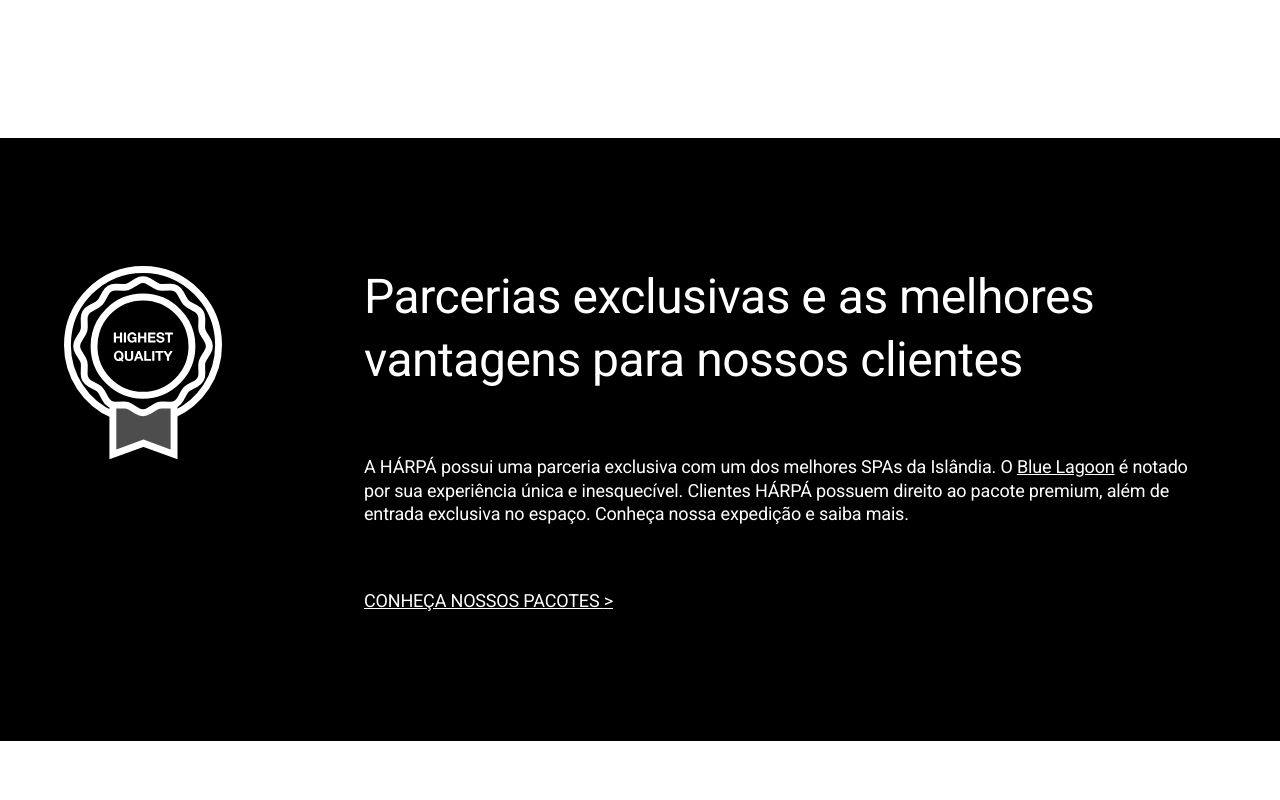
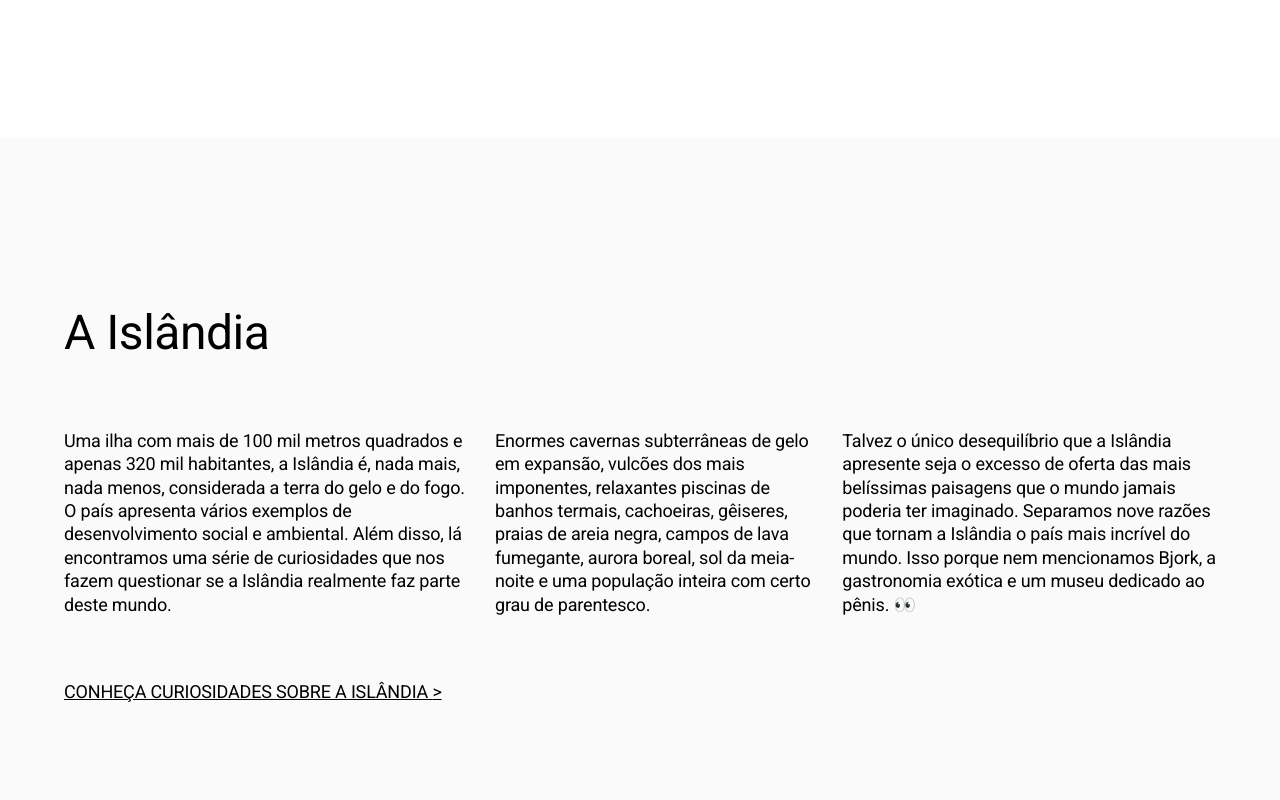
Before and after one commit to jadsonsantos/harpa, a Next.js app: page / in a window 1280 px wide. Shown: the part 1700-2500 px from the top of the page. Built offline with nearby package versions, Linux system fonts and the light colour scheme.

Commit message:
iceland component

```diff
--- a/src/app/page.tsx
+++ b/src/app/page.tsx
@@ -1,5 +1,6 @@
 import HeroHome from '@/components/HeroHome'
 import Partners from '@/components/Partners'
+import Iceland from '@/patterns/Iceland'
 import Presentation from '@/patterns/Presentation'
 
 export default function Home() {
@@ -7,6 +8,7 @@ export default function Home() {
     <>
       <HeroHome title="<span>Islândia</span><br/> Terra do gelo e do fogo" />
       <Presentation />
+      <Iceland />
       <Partners />
     </>
   )
--- /dev/null
+++ b/src/patterns/Iceland/data.ts
@@ -0,0 +1,8 @@
+const data = [
+  `Uma ilha com mais de 100 mil metros quadrados e apenas 320 mil habitantes, a Islândia é, nada mais, nada menos, considerada a terra do gelo e do fogo.
+O país apresenta vários exemplos de desenvolvimento social e ambiental. Além disso, lá encontramos uma série de curiosidades que nos fazem questionar se a Islândia realmente faz parte deste mundo. `,
+  `Enormes cavernas subterrâneas de gelo em expansão, vulcões dos mais imponentes, relaxantes piscinas de banhos termais, cachoeiras, gêiseres, praias de areia negra, campos de lava fumegante, aurora boreal, sol da meia-noite e uma população inteira com certo grau de parentesco.`,
+  `Talvez o único desequilíbrio que a Islândia apresente seja o excesso de oferta das mais belíssimas paisagens que o mundo jamais poderia ter imaginado. Separamos nove razões que tornam a Islândia o país mais incrível do mundo. Isso porque nem mencionamos Bjork, a gastronomia exótica e um museu dedicado ao pênis. 👀`
+]
+
+export default data
--- /dev/null
+++ b/src/patterns/Iceland/index.tsx
@@ -0,0 +1,24 @@
+import GoToSection from '@/components/GoToSection'
+import Heading from '@/components/Heading'
+import Text from '@/components/Text'
+import Container from '../Container'
+import data from './data'
+import * as S from './styles'
+
+const Iceland = () => (
+  <S.Wrapper>
+    <Container>
+      <Heading>A Islândia</Heading>
+      <S.IcelandText>
+        {data.map((data) => (
+          <Text key={data}>{data}</Text>
+        ))}
+      </S.IcelandText>
+      <GoToSection link="/a-expedicao#curiosidades">
+        CONHEÇA CURIOSIDADES SOBRE A ISLÂNDIA {'>'}
+      </GoToSection>
+    </Container>
+  </S.Wrapper>
+)
+
+export default Iceland
--- /dev/null
+++ b/src/patterns/Iceland/styles.ts
@@ -0,0 +1,25 @@
+'use client'
+import { media } from '@/styles/mediaQueries'
+import { colors, spacings } from '@/styles/tokens'
+import styled from 'styled-components'
+
+export const Wrapper = styled.section`
+  padding: ${spacings.xlarge} 0;
+  background-color: ${colors.background};
+
+  ${media.desktopUp} {
+    padding: ${spacings.xxlarge} 0;
+  }
+`
+
+export const IcelandText = styled.article`
+  display: flex;
+  flex-direction: column;
+  gap: ${spacings.medium};
+  margin: ${spacings.large} 0;
+
+  ${media.tabletUp} {
+    flex-direction: row;
+    gap: ${spacings.small};
+  }
+`
```
